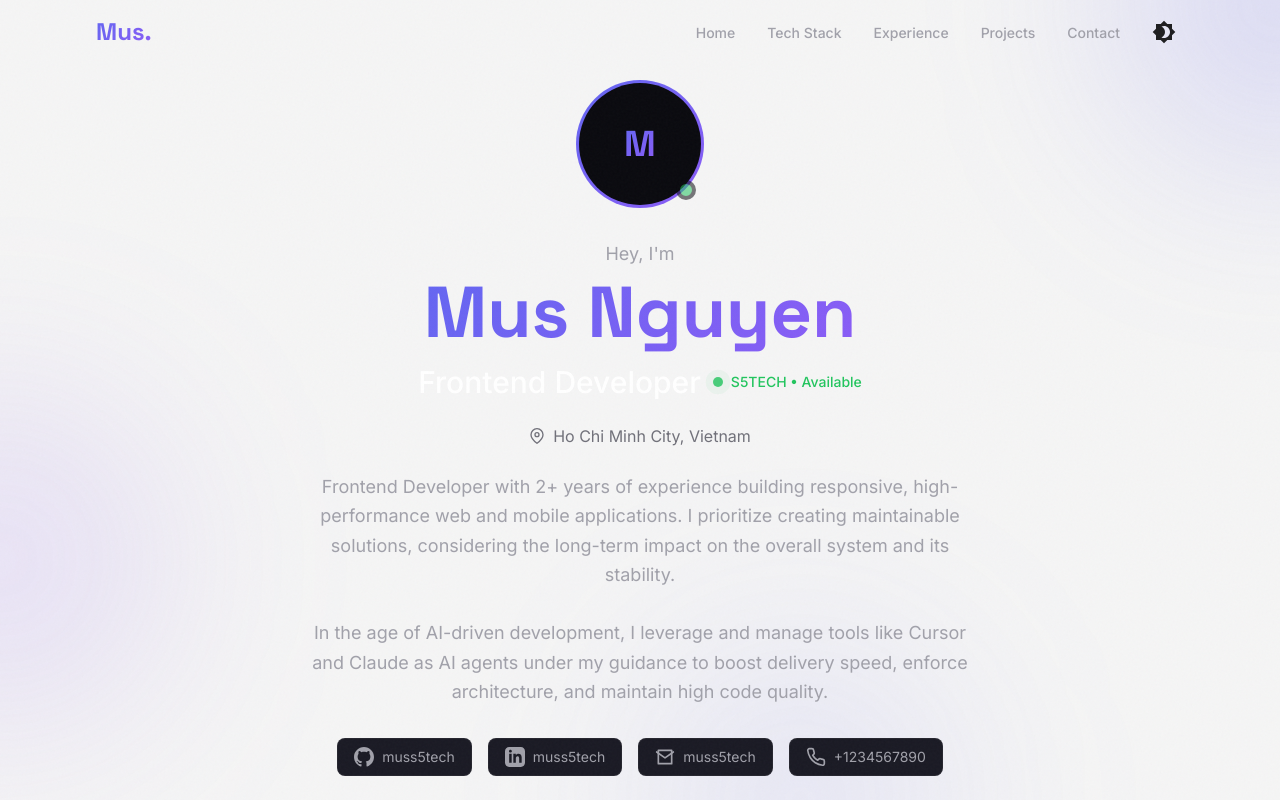
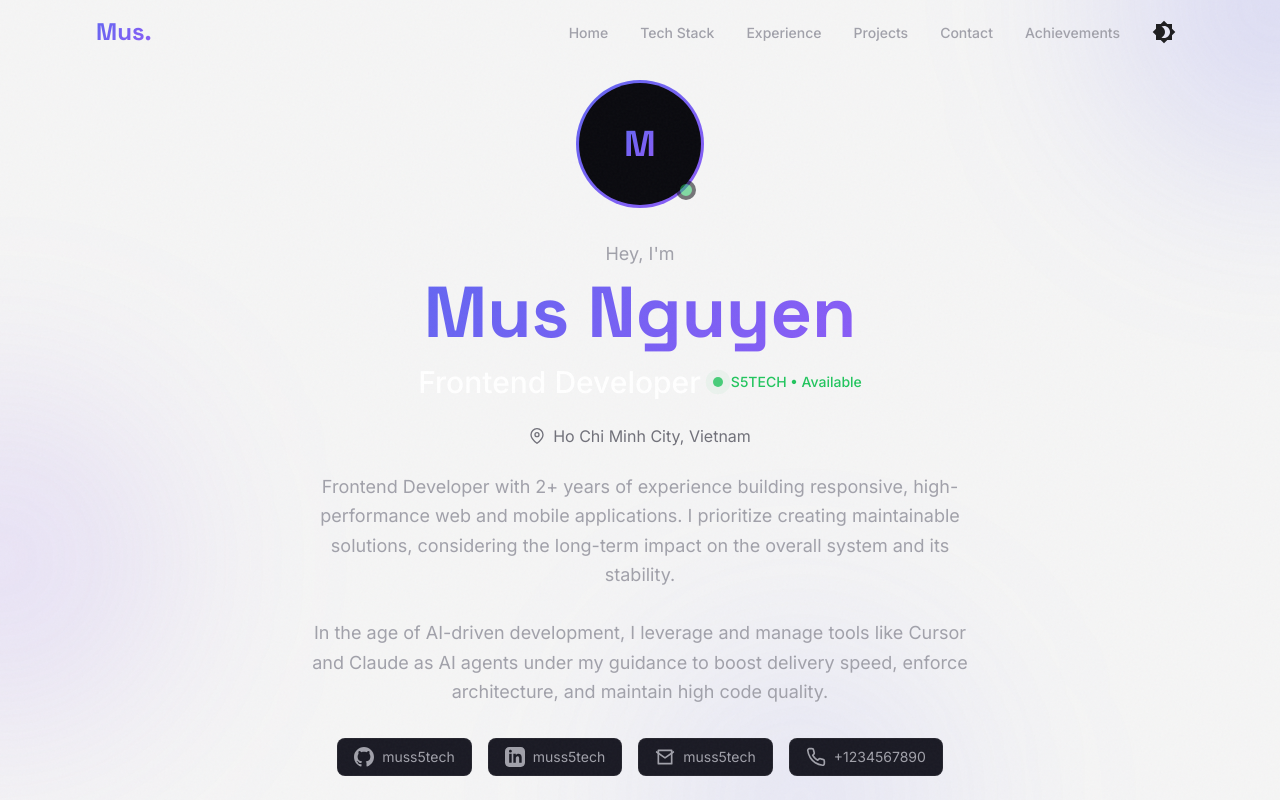
Before and after one commit to muss5tech/Web-assignment, a React (Vite) app: page / in a window 1280 px wide. Shown: the top 800 px of the page. Built offline with nearby package versions, Linux system fonts and the light colour scheme.

Commit message:
feat: add achievements tab to navigation bar

```diff
--- a/src/components/layout/Header.tsx
+++ b/src/components/layout/Header.tsx
@@ -5,11 +5,12 @@ import { MenuIcon, CloseIcon } from '../Icons';
 import ThemeToggle from '../ThemeToggle';
 
 const navItems = [
-  { label: 'Home', href: '#home' },
-  { label: 'Tech Stack', href: '#tech-stack' },
-  { label: 'Experience', href: '#experience' },
-  { label: 'Projects', href: '#projects' },
-  { label: 'Contact', href: '#contact' },
+  { label: 'Home', href: '#home', type: 'hash' as const },
+  { label: 'Tech Stack', href: '#tech-stack', type: 'hash' as const },
+  { label: 'Experience', href: '#experience', type: 'hash' as const },
+  { label: 'Projects', href: '#projects', type: 'hash' as const },
+  { label: 'Contact', href: '#contact', type: 'hash' as const },
+  { label: 'Achievements', href: '/achievements', type: 'route' as const },
 ];
 
 function Header() {
@@ -66,6 +67,14 @@ function Header() {
             <ul className="flex items-center gap-8">
               {navItems.map((item) => (
                 <li key={item.label}>
+                  {item.type === 'route' ? (
+                    <Link
+                      to={item.href}
+                      className="text-foreground-secondary hover:text-foreground-primary transition-colors duration-200 text-sm font-medium py-1"
+                    >
+                      {item.label}
+                    </Link>
+                  ) : (
                     <a
                       href={item.href}
                       onClick={(e) => handleNavClick(e, item.href)}
@@ -73,6 +82,7 @@ function Header() {
                     >
                       {item.label}
                     </a>
+                  )}
                 </li>
               ))}
             </ul>
@@ -104,6 +114,14 @@ function Header() {
             <ul className="flex flex-col gap-4">
               {navItems.map((item) => (
                 <li key={item.label}>
+                  {item.type === 'route' ? (
+                    <Link
+                      to={item.href}
+                      className="block text-foreground-secondary hover:text-foreground-primary transition-colors duration-200 text-base font-medium py-2"
+                    >
+                      {item.label}
+                    </Link>
+                  ) : (
                     <a
                       href={item.href}
                       onClick={(e) => handleNavClick(e, item.href)}
@@ -111,6 +129,7 @@ function Header() {
                     >
                       {item.label}
                     </a>
+                  )}
                 </li>
               ))}
             </ul>
```
Lines whose indentation alone changed are shown as unchanged.
